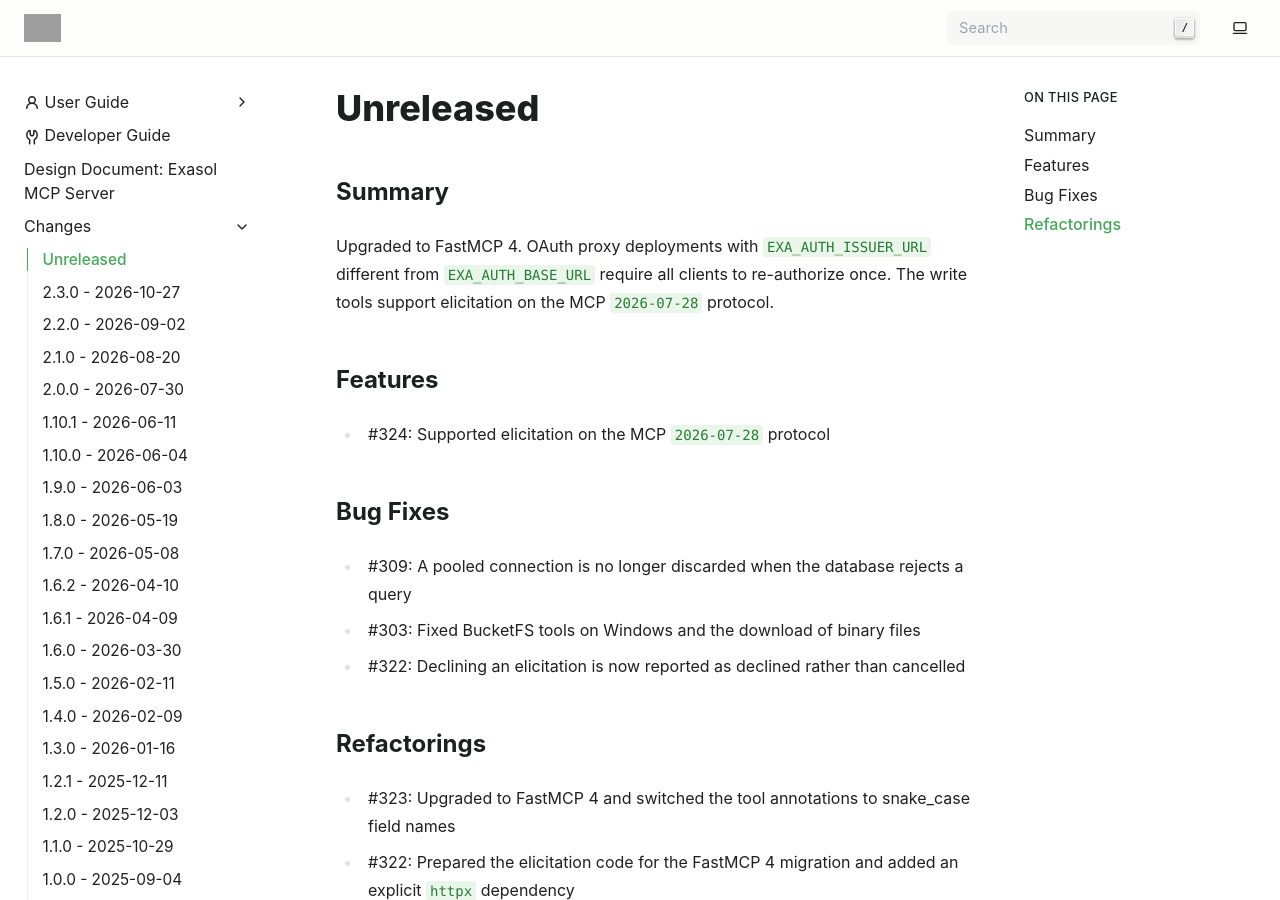
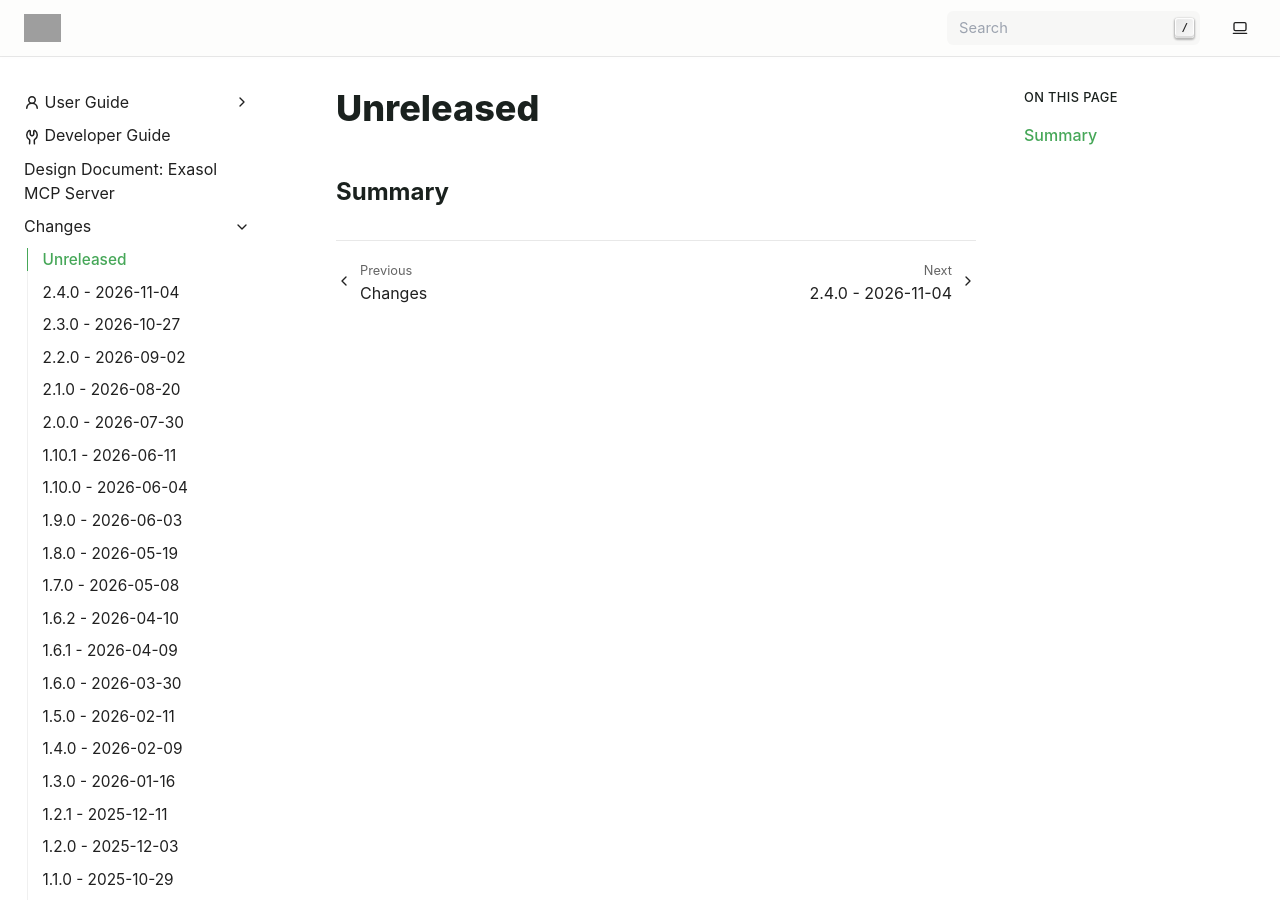
Before and after one commit to exasol/mcp-server, a Sphinx documentation site: the page built from doc/changes/unreleased.md, in a window 1280 px wide and 900 px high. Built offline with Sphinx 7.4.7, drawn with Linux system fonts in a browser that asks for light colours; grey boxes are pictures that could not be loaded.

Commit message:
Release/prepare 2.4.0 (#329)
* Prepare release 2.4.0

* Fixed a link in the user guide

```diff
--- a/doc/changes/unreleased.md
+++ b/doc/changes/unreleased.md
@@ -1,25 +1,3 @@
 # Unreleased
 
 ## Summary
-
-Upgraded to FastMCP 4. OAuth proxy deployments with `EXA_AUTH_ISSUER_URL` different
-from `EXA_AUTH_BASE_URL` require all clients to re-authorize once. The write tools
-support elicitation on the MCP `2026-07-28` protocol.
-
-## Features
-
-* #324: Supported elicitation on the MCP `2026-07-28` protocol
-
-## Bug Fixes
-
-* #309: A pooled connection is no longer discarded when the database rejects a
-  query
-* #303: Fixed BucketFS tools on Windows and the download of binary files
-* #322: Declining an elicitation is now reported as declined rather than cancelled
-
-## Refactorings
-
-* #323: Upgraded to FastMCP 4 and switched the tool annotations to snake_case field
-  names
-* #322: Prepared the elicitation code for the FastMCP 4 migration and added an
-  explicit `httpx` dependency
--- a/doc/user_guide/server_setup.rst
+++ b/doc/user_guide/server_setup.rst
@@ -71,6 +71,6 @@
 Telemetry
 ---------
 
-Exasol software includes services that allow installations to check for available updates and to provide anonymized usage information. These services help ensure that software remains up to date and enable Exasol to better understand how its publicly available software is used in practice, improve product quality, prioritize features, and estimate the size of its active user base. For more information, please refer to [Exasol's Privacy Policy](https://www.exasol.com/privacy-policy/).
+Exasol software includes services that allow installations to check for available updates and to provide anonymized usage information. These services help ensure that software remains up to date and enable Exasol to better understand how its publicly available software is used in practice, improve product quality, prioritize features, and estimate the size of its active user base. For more information, please refer to `Exasol's Privacy Policy <https://www.exasol.com/privacy-policy>`__.
 
 To disable telemetry, you can set the environment variable `EXASOL_TELEMETRY_DISABLE` (any value will work).
--- a/pyproject.toml
+++ b/pyproject.toml
@@ -1,6 +1,6 @@
 [project]
 name = "exasol-mcp-server"
-version = "2.3.0"
+version = "2.4.0"
 description = "Exasol MCP Server"
 authors = [{ name = "Mikhail Beck", email = "mikhail.beck@exasol.com" }]
 requires-python = ">=3.11,<3.15"
```
Also changed, not shown: doc/changes/changelog.md (+2 -0 lines), doc/changes/changes_2.4.0.md (added, +32 -0 lines).
